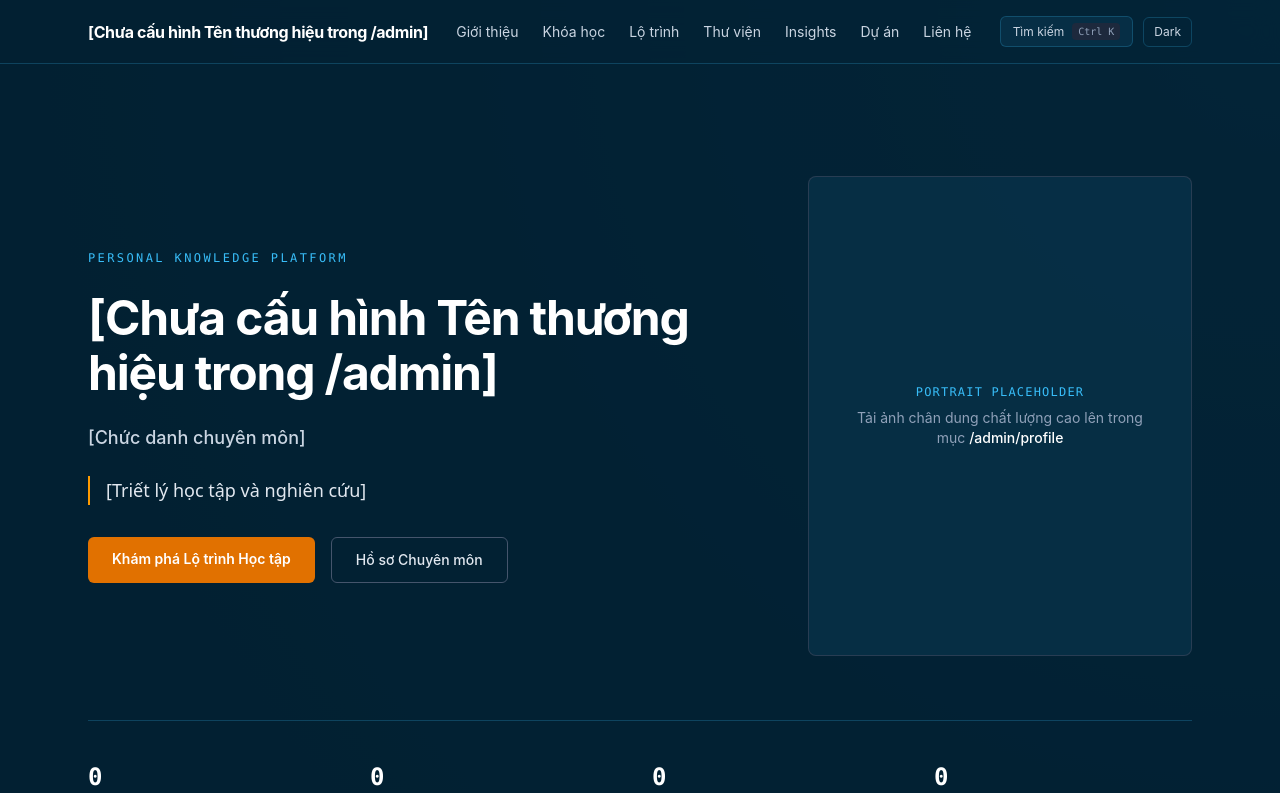
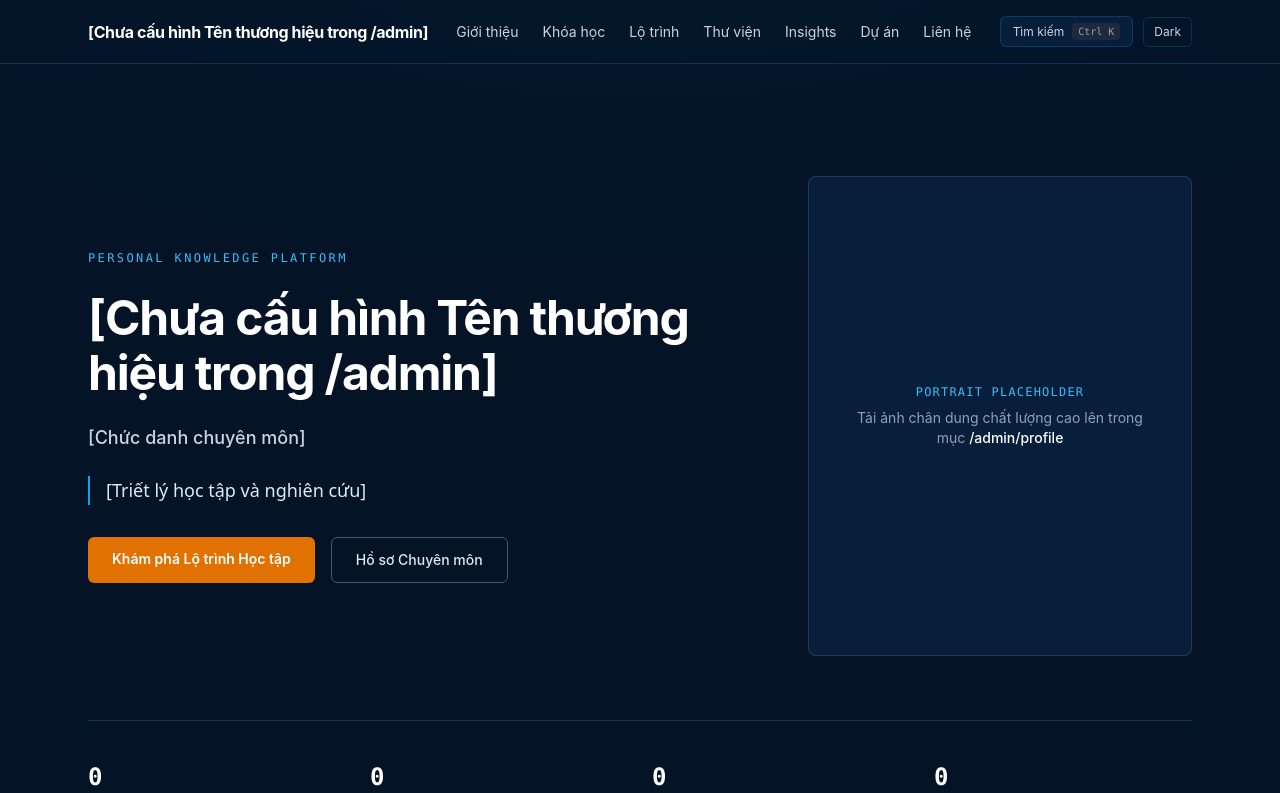
Before and after one commit to ncthanh200477-cpu/personal-platform, a Next.js app: page / in a window 1280 px wide. Shown: the top 793 px of the page. Built offline with nearby package versions, Linux system fonts and the light colour scheme; no server answers; the database is empty.

Commit message:
Nang cap giao dien xanh nuoc bien chuyen nghiep

```diff
--- a/app/globals.css
+++ b/app/globals.css
@@ -2,64 +2,66 @@
 
 @layer base {
   body {
-    /* Nền xanh nước biển sâu chuyển sắc nhẹ (hành Thủy) */
-    background: radial-gradient(circle at top right, #063954 0%, #032234 55%, #021826 100%) !important;
+    background-color: #041326 !important;
+    background-image:
+      radial-gradient(ellipse 80% 50% at 50% -10%, rgba(14, 165, 233, 0.22), transparent),
+      linear-gradient(to right, rgba(56, 189, 248, 0.04) 1px, transparent 1px),
+      linear-gradient(to bottom, rgba(56, 189, 248, 0.04) 1px, transparent 1px) !important;
+    background-size: 100% 100%, 48px 48px, 48px 48px !important;
     background-attachment: fixed !important;
-    color: #f0f9ff !important;
+    color: #f8fafc !important;
   }
 }
 
-/* Ghi đè nền tối cũ sang tông xanh nước biển sâu & xanh ngọc */
+/* Nền thanh menu & thẻ nội dung hiệu ứng kính mờ xanh đại dương */
 .bg-\[\#0A192F\],
 .bg-\[\#0A192F\]\/90,
 .bg-\[\#0A192F\]\/70 {
-  background-color: rgba(3, 34, 52, 0.88) !important;
+  background-color: rgba(4, 19, 38, 0.85) !important;
 }
 
 .bg-\[\#112240\],
 .bg-\[\#112240\]\/70 {
-  background-color: rgba(8, 51, 74, 0.78) !important;
+  background-color: rgba(11, 37, 69, 0.72) !important;
+  backdrop-filter: blur(12px);
 }
 
-/* Viền khung ánh xanh đại dương */
+/* Viền khung mảnh tinh tế */
 .border-slate-800,
 .border-slate-800\/80,
 .border-slate-700 {
-  border-color: rgba(56, 189, 248, 0.22) !important;
+  border-color: rgba(56, 189, 248, 0.18) !important;
 }
 
-/* Điểm nhấn màu xanh nước sáng (Cyan/Aqua - bản mệnh Thủy) thay cho màu cam/vàng cũ */
-.text-amber-400 {
+/* Đồng bộ toàn bộ chữ nhấn, nút bấm và thanh trích dẫn sang Xanh Nước Biển (Hành Thủy) */
+.text-amber-400,
+.text-amber-500,
+.text-orange-400 {
   color: #38bdf8 !important;
 }
 
-.bg-amber-400 {
-  background-color: #0ea5e9 !important;
+.bg-amber-400,
+.bg-amber-500,
+.bg-orange-500,
+.bg-orange-600 {
+  background: linear-gradient(135deg, #0284c7 0%, #0ea5e9 100%) !important;
   color: #ffffff !important;
+  box-shadow: 0 4px 20px rgba(14, 165, 233, 0.3);
 }
 
 .bg-amber-400:hover,
+.bg-amber-500:hover,
+.bg-orange-500:hover,
 .hover\:bg-amber-300:hover {
-  background-color: #38bdf8 !important;
+  background: linear-gradient(135deg, #0ea5e9 0%, #38bdf8 100%) !important;
 }
 
 .border-amber-400,
-.hover\:border-amber-400\/60:hover,
-.hover\:border-amber-400\/50:hover {
-  border-color: #38bdf8 !important;
-}/* Đổi nút màu cam sang xanh nước biển sáng đồng bộ hành Thủy */
-.bg-amber-500,
-.bg-orange-500,
-.bg-orange-600 {
-  background-color: #0284c7 !important;
-  color: #ffffff !important;
-}
-.bg-amber-500:hover,
-.bg-orange-500:hover {
-  background-color: #0ea5e9 !important;
+.border-amber-500,
+.border-orange-500 {
+  border-color: #0ea5e9 !important;
 }
 
-/* Sửa lỗi vỡ dấu tiếng Việt ở câu trích dẫn */
 blockquote {
   font-family: system-ui, -apple-system, sans-serif !important;
   font-style: normal !important;
```
